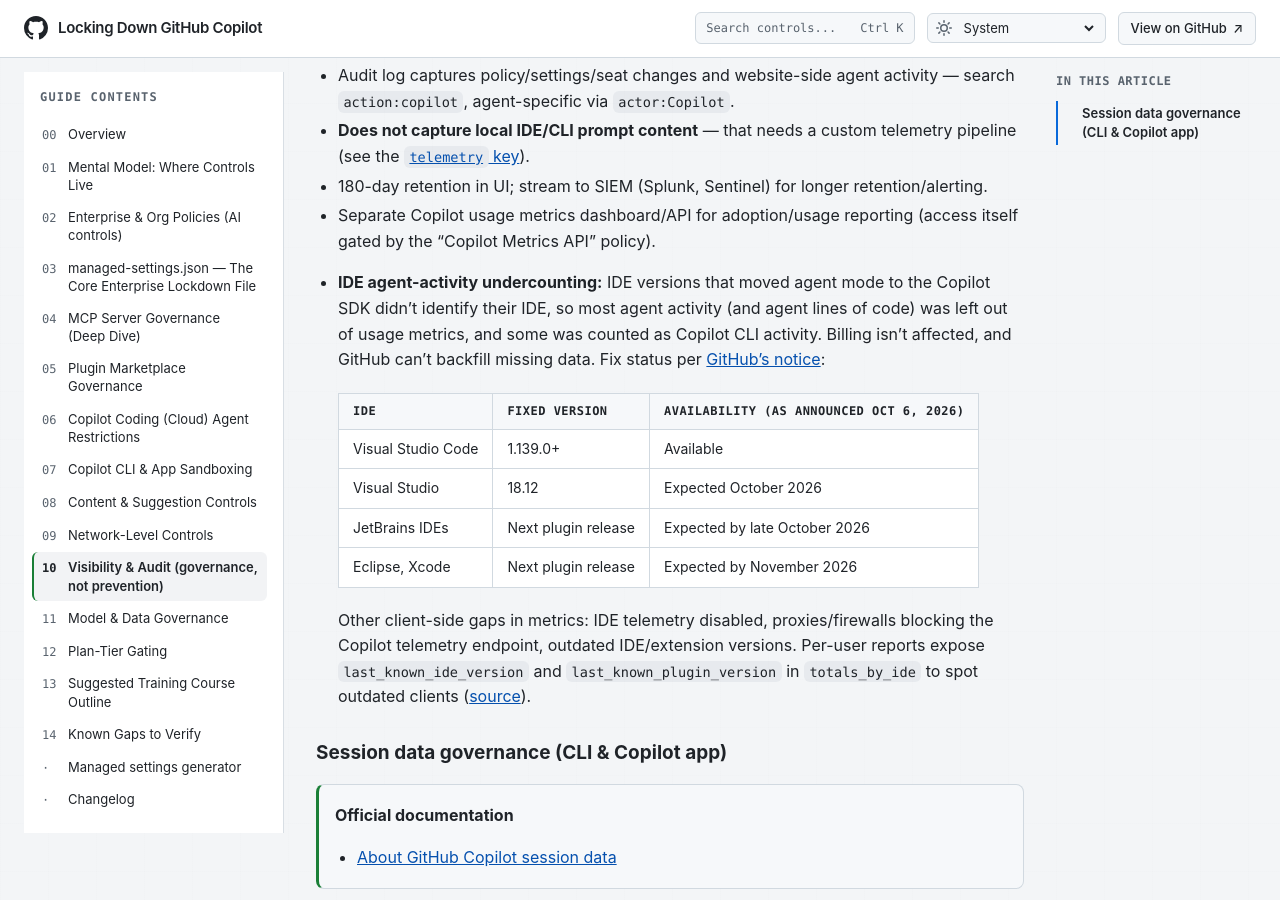
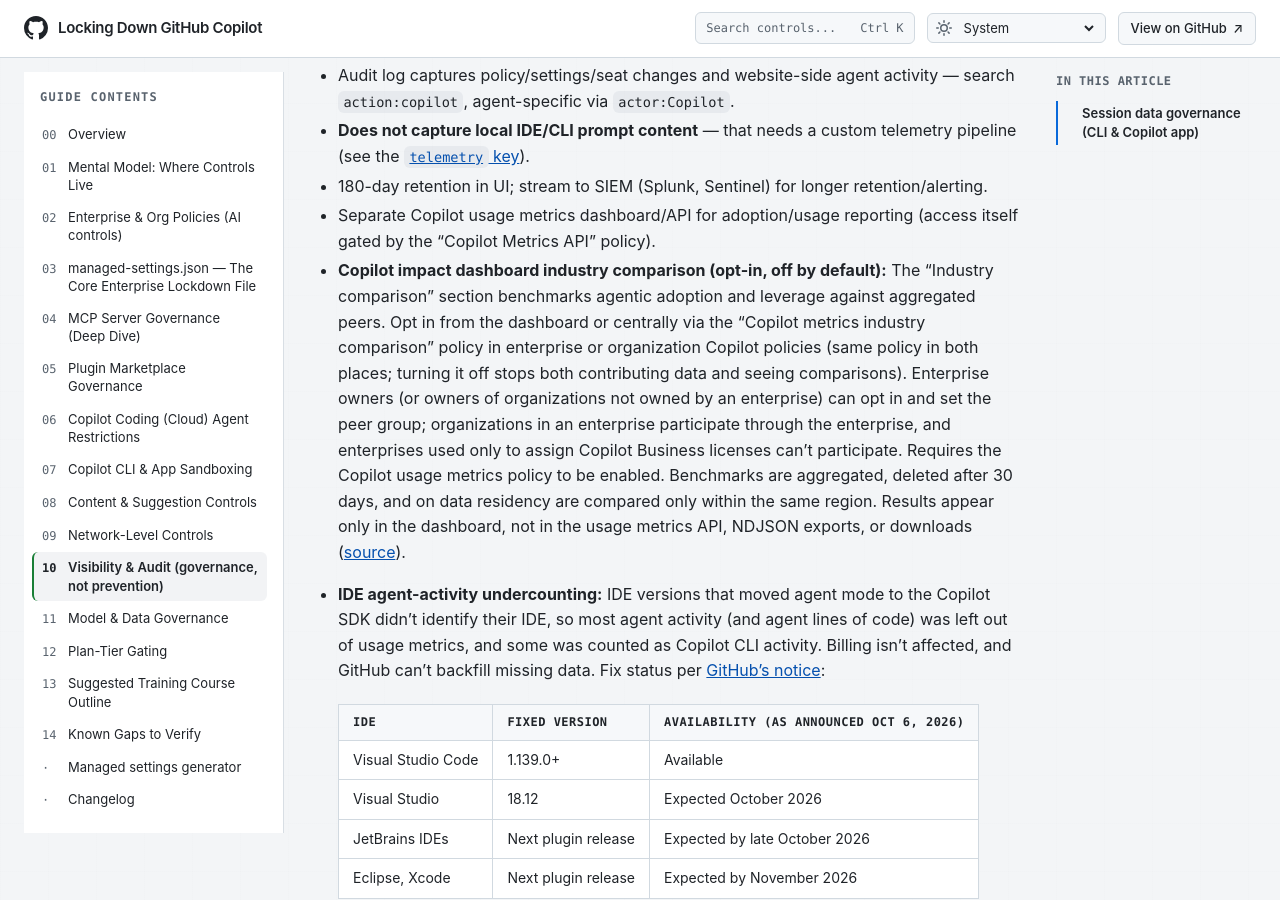
Before and after one commit to beardofedu/copilot-governance-training, a Jekyll site: the page built from docs/sections/audit-visibility.md, in a window 1280 px wide and 900 px high, scrolled down 377 px. Built offline with Jekyll 4.4.1, drawn with Linux system fonts in a browser that asks for light colours.

Commit message:
Add Copilot impact dashboard industry comparison policy
Co-authored-by: Copilot <223556219+Copilot@users.noreply.github.com>

```diff
--- a/docs/sections/audit-visibility.md
+++ b/docs/sections/audit-visibility.md
@@ -17,6 +17,7 @@ last_reviewed: 2026-10-22
 - **Does not capture local IDE/CLI prompt content** — that needs a custom telemetry pipeline (see the [`telemetry` key]({{ '/sections/managed-settings/#telemetry-capture-controls' | relative_url }})).
 - 180-day retention in UI; stream to SIEM (Splunk, Sentinel) for longer retention/alerting.
 - Separate Copilot usage metrics dashboard/API for adoption/usage reporting (access itself gated by the "Copilot Metrics API" policy).
+- **Copilot impact dashboard industry comparison (opt-in, off by default):** The "Industry comparison" section benchmarks agentic adoption and leverage against aggregated peers. Opt in from the dashboard or centrally via the "Copilot metrics industry comparison" policy in enterprise or organization Copilot policies (same policy in both places; turning it off stops both contributing data and seeing comparisons). Enterprise owners (or owners of organizations not owned by an enterprise) can opt in and set the peer group; organizations in an enterprise participate through the enterprise, and enterprises used only to assign Copilot Business licenses can't participate. Requires the Copilot usage metrics policy to be enabled. Benchmarks are aggregated, deleted after 30 days, and on data residency are compared only within the same region. Results appear only in the dashboard, not in the usage metrics API, NDJSON exports, or downloads ([source](https://github.blog/changelog/2026-10-22-industry-comparisons-in-the-copilot-impact-dashboard/)).
 - **IDE agent-activity undercounting:** IDE versions that moved agent mode to the Copilot SDK didn't identify their IDE, so most agent activity (and agent lines of code) was left out of usage metrics, and some was counted as Copilot CLI activity. Billing isn't affected, and GitHub can't backfill missing data. Fix status per [GitHub's notice](https://github.blog/changelog/2026-10-06-update-your-ide-to-restore-agent-activity-in-copilot-usage-metrics/):
 
   | IDE | Fixed version | Availability (as announced Oct 6, 2026) |
```
Also changed, not shown: docs/CHANGELOG.md.
